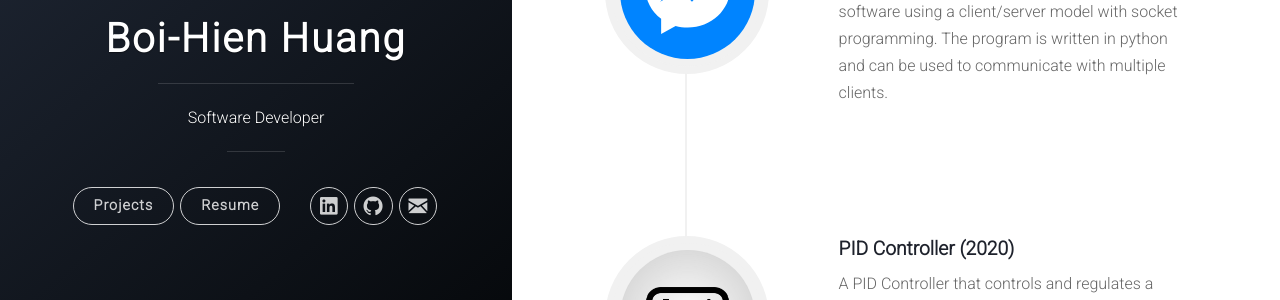
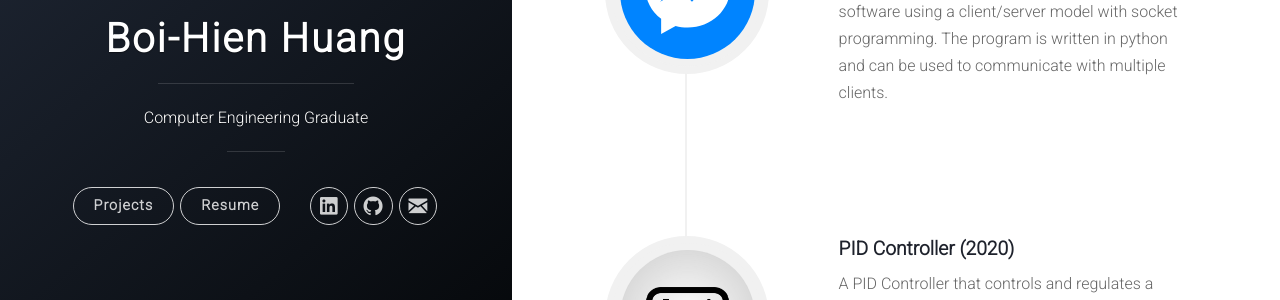
Before and after one commit to boihien/boihien.github.io, a Jekyll site: the page built from index.html, in a window 1280 px wide. Shown: the part 390-690 px from the top of the page. Built offline with Jekyll 4.4.1, drawn with Linux system fonts in a browser that asks for light colours; the list of posts is cut into pages by our own code.

Commit message:
updated title

```diff
--- a/_config.yml
+++ b/_config.yml
@@ -1,6 +1,6 @@
 # Site settings
 title: Boi-Hien Huang
-description: 'Software Developer'
+description: 'Computer Engineering Graduate'
 url: 'www.boihienhuang.codes'
 baseurl: ''
 # google_analytics: 'UA-XXXXXX-X'
```
Also changed, not shown: images/20.png (added).
